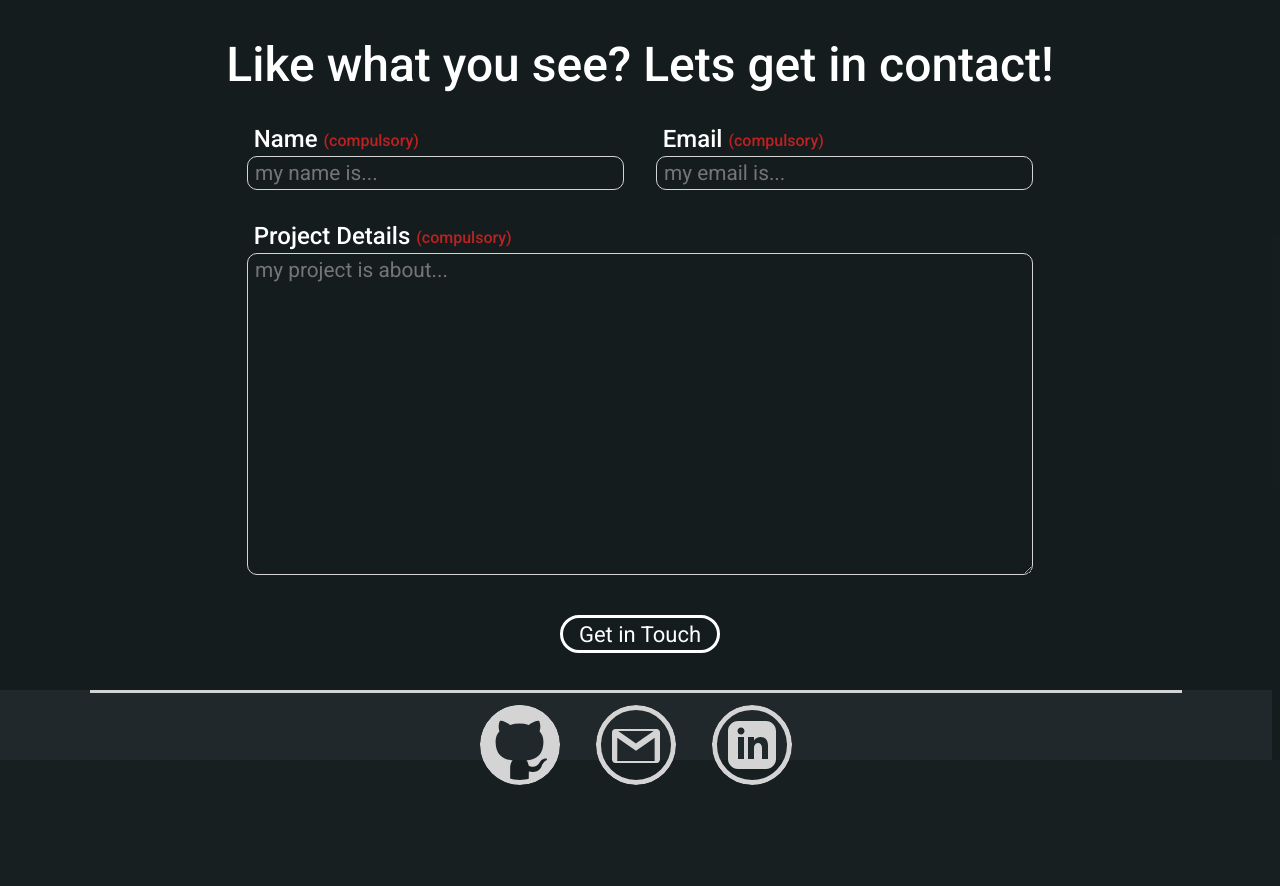
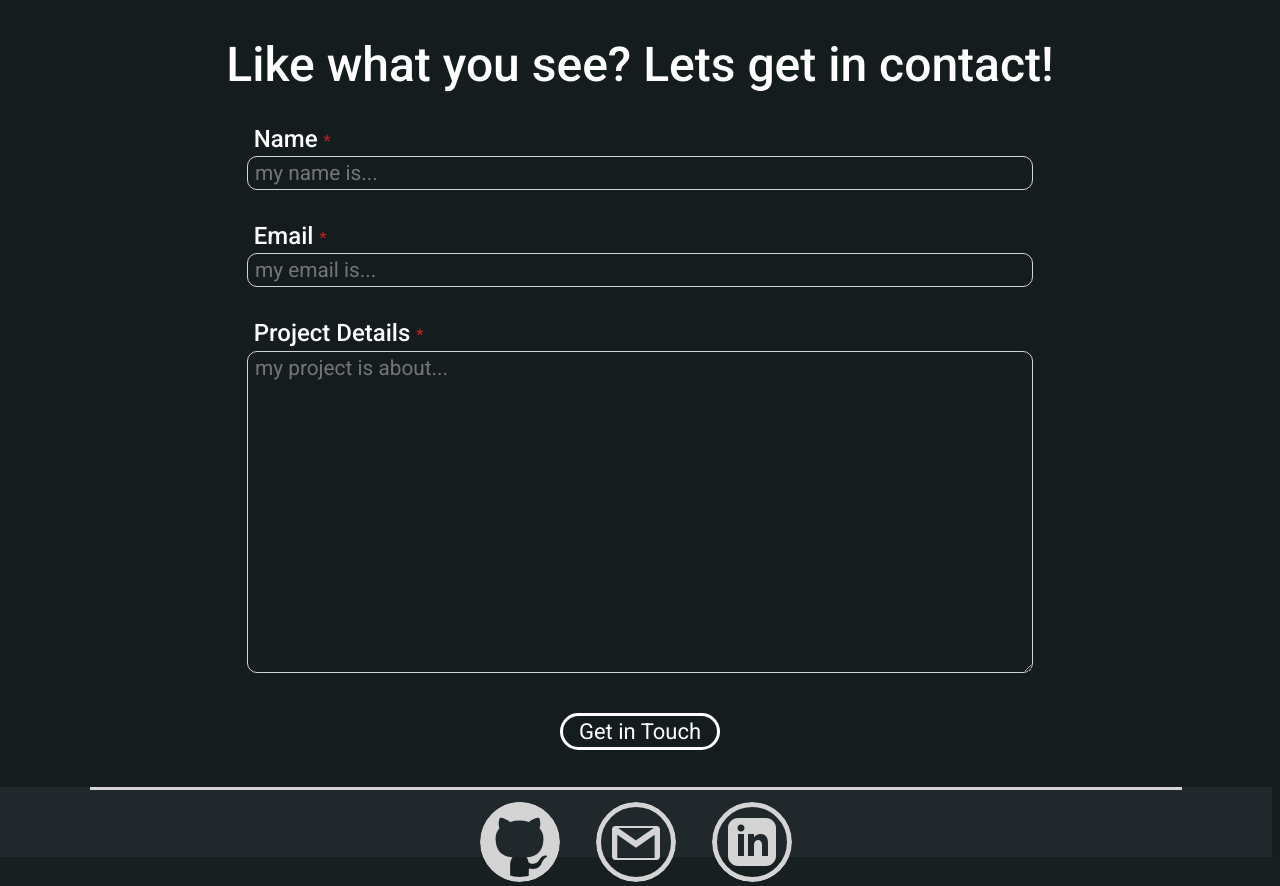
Before and after one commit to RavenDuffy/portfolio, a Next.js app in the folder portfolio_front/: page / in a window 1280 px wide. Shown: the part 2560-3446 px from the top of the page. Before the commit the page ends 3349 px from the top, so only its background shows below. Built offline with nearby package versions, Linux system fonts and the light colour scheme.

Commit message:
altered form to only have one input per line

```diff
--- a/portfolio_front/components/contact/contact.module.scss
+++ b/portfolio_front/components/contact/contact.module.scss
@@ -1,4 +1,4 @@
-$x-small: 540px;
+$x-small: 480px;
 
 .contactTitle {
   font-size: 3rem;
@@ -45,6 +45,8 @@ $x-small: 540px;
 .inputLabelWrapper {
   display: flex;
   flex-direction: column;
+  grid-column: span 2;
+  grid-row: span 1;
 
   input,
   textarea {
--- a/portfolio_front/components/contact/contact.tsx
+++ b/portfolio_front/components/contact/contact.tsx
@@ -130,7 +130,7 @@ export const ContactMe = () => {
       >
         <div className={styles.inputLabelWrapper}>
           <label htmlFor='name'>
-            Name <span className={styles.compulsory}>(compulsory)</span>
+            Name <span className={styles.compulsory}>*</span>
           </label>
           <input
             id='name'
@@ -152,7 +152,7 @@ export const ContactMe = () => {
         </div>
         <div className={styles.inputLabelWrapper}>
           <label htmlFor='email'>
-            Email <span className={styles.compulsory}>(compulsory)</span>
+            Email <span className={styles.compulsory}>*</span>
           </label>
           <input
             id='email'
@@ -172,10 +172,9 @@ export const ContactMe = () => {
             />
           )}
         </div>
-        <div className={`${styles.inputLabelWrapper} ${styles.spanTwo}`}>
+        <div className={`${styles.inputLabelWrapper}`}>
           <label htmlFor='details'>
-            Project Details{' '}
-            <span className={styles.compulsory}>(compulsory)</span>
+            Project Details <span className={styles.compulsory}>*</span>
           </label>
           <textarea
             id='details'
```
